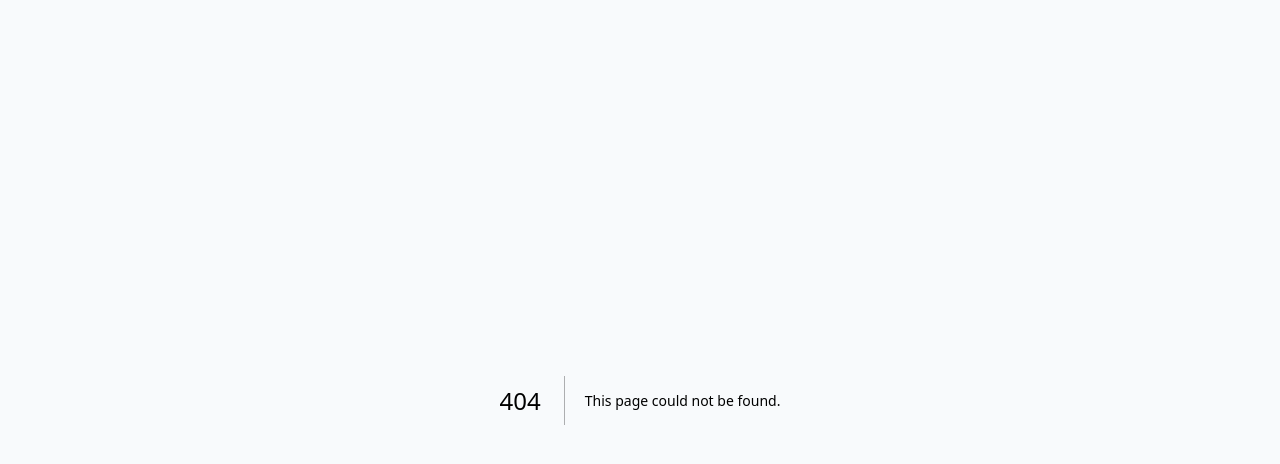
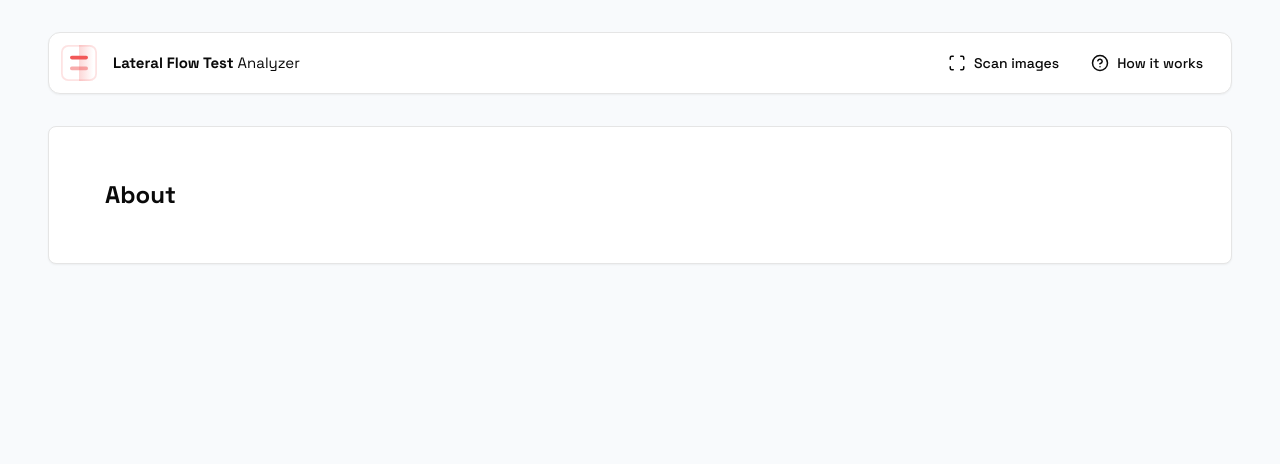
Before and after one commit to fritzbenning/lateral-flow-test-analyzer, a Next.js app: page /about in a window 1280 px wide. Before the commit this address had no page. Shown: the top 464 px of the page. Built offline with nearby package versions, Linux system fonts and the light colour scheme.

Commit message:
feat: add about page

```diff
--- /dev/null
+++ b/app/about/page.tsx
@@ -0,0 +1,15 @@
+import { Header } from "@/components/Header";
+import { Card, CardHeader, CardTitle } from "@/components/ui/Card";
+
+export default function Home() {
+  return (
+    <div className="container mx-auto flex flex-col gap-8 px-4 py-8">
+      <Header />
+      <Card className="p-8">
+        <CardHeader>
+          <CardTitle>About</CardTitle>
+        </CardHeader>
+      </Card>
+    </div>
+  );
+}
--- a/components/TestLinesList.tsx
+++ /dev/null
@@ -1,34 +0,0 @@
-import { PixelData } from "@/types";
-import React from "react";
-
-interface TestLinesListProps {
-  testLines: PixelData[][];
-  intensities: number[];
-}
-
-const TestLinesList: React.FC<TestLinesListProps> = ({
-  testLines,
-  intensities,
-}) => {
-  return (
-    <div>
-      {testLines.map((testLine, index) => (
-        <div key={index}>
-          <h3>Group {index + 1}</h3>
-          <p>
-            <strong>Measured intensity:</strong> {intensities[index].toFixed(2)}
-          </p>
-          <ul>
-            {testLine.map((unit, unitIndex) => (
-              <li key={unitIndex}>
-                Coordinates: ({unit.x}, {unit.y})
-              </li>
-            ))}
-          </ul>
-        </div>
-      ))}
-    </div>
-  );
-};
-
-export default TestLinesList;
--- a/components/header.tsx
+++ b/components/header.tsx
@@ -19,16 +19,16 @@ export function Header() {
             <Scan width="18" height="18" /> Scan images
           </Button>
         </Link>
-        <Link href="/">
+        <Link href="/about">
           <Button variant="ghost" className="flex gap-2">
             <CircleHelp width="18" height="18" /> How it works
           </Button>
         </Link>
-        <Link href="/">
+        {/* <Link href="/">
           <Button variant="ghost" className="flex gap-2">
             <Settings width="18" height="18" /> Settings
           </Button>
-        </Link>
+        </Link> */}
       </nav>
     </header>
   );
--- a/components/theme-provider.tsx
+++ /dev/null
@@ -1,9 +0,0 @@
-"use client";
-
-import * as React from "react";
-import { ThemeProvider as NextThemesProvider } from "next-themes";
-import { type ThemeProviderProps } from "next-themes/dist/types";
-
-export function ThemeProvider({ children, ...props }: ThemeProviderProps) {
-  return <NextThemesProvider {...props}>{children}</NextThemesProvider>;
-}
```
